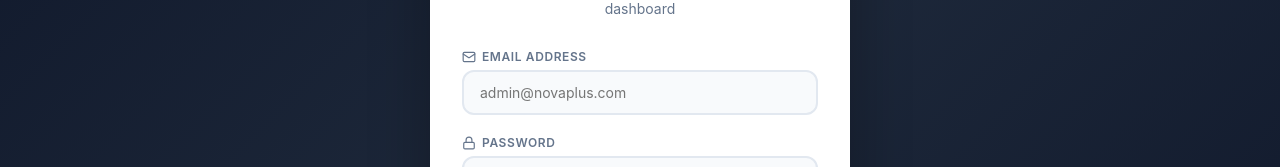
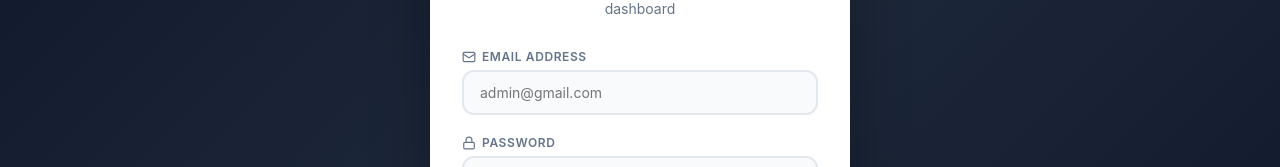
Before and after one commit to hayrejr/admin-dashboard, a React (Vite) app: page / in a window 1280 px wide. Shown: the part 286-453 px from the top of the page. Built offline with nearby package versions, Linux system fonts and the light colour scheme.

Commit message:
Update Login.jsx

```diff
--- a/src/components/Login.jsx
+++ b/src/components/Login.jsx
@@ -56,7 +56,7 @@ export function Login() {
                 type="email"
                 value={email}
                 onChange={(e) => setEmail(e.target.value)}
-                placeholder="admin@novaplus.com"
+                placeholder="admin@gmail.com"
                 required
                 disabled={loading}
                 autoComplete="email"
```
